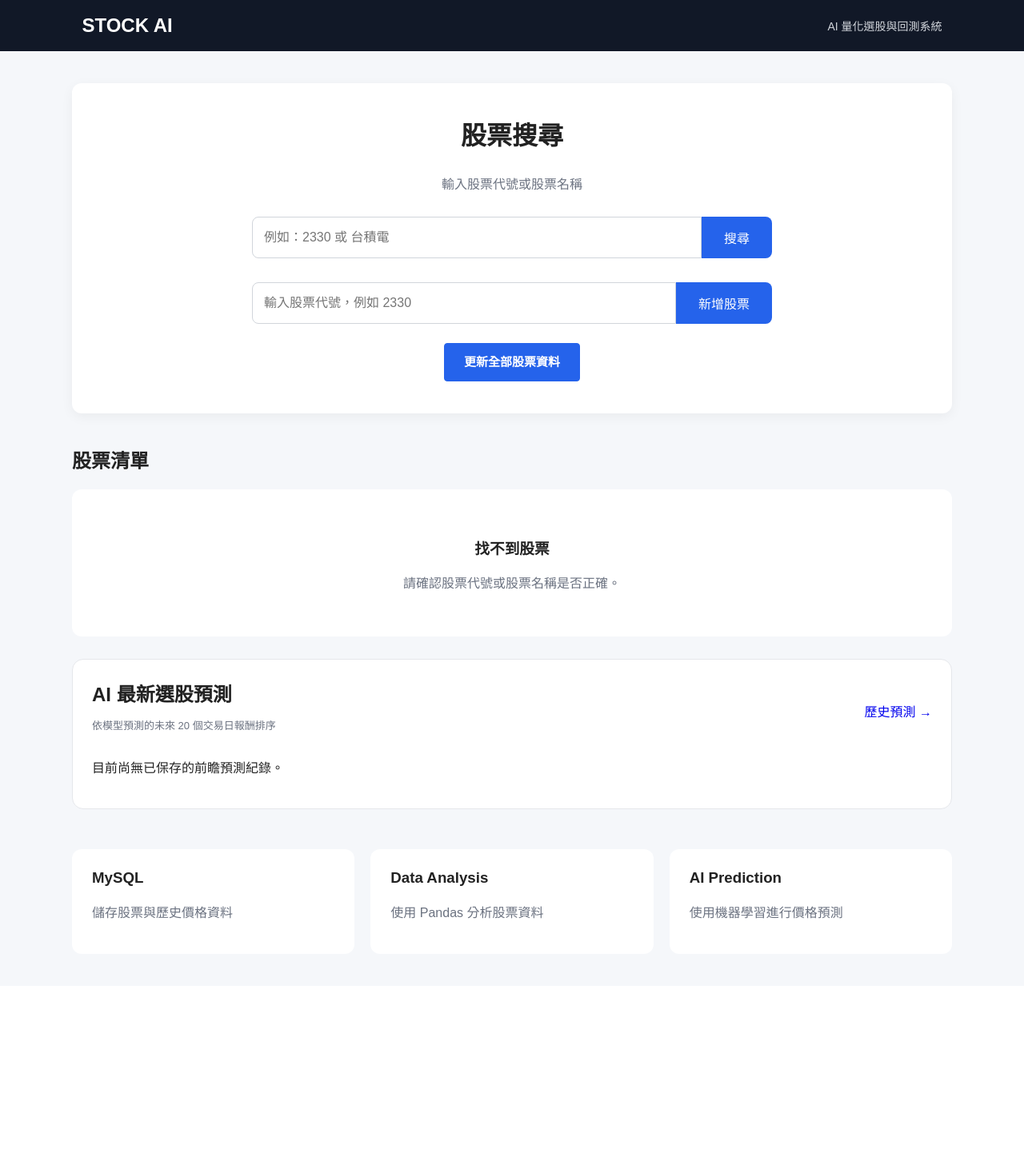
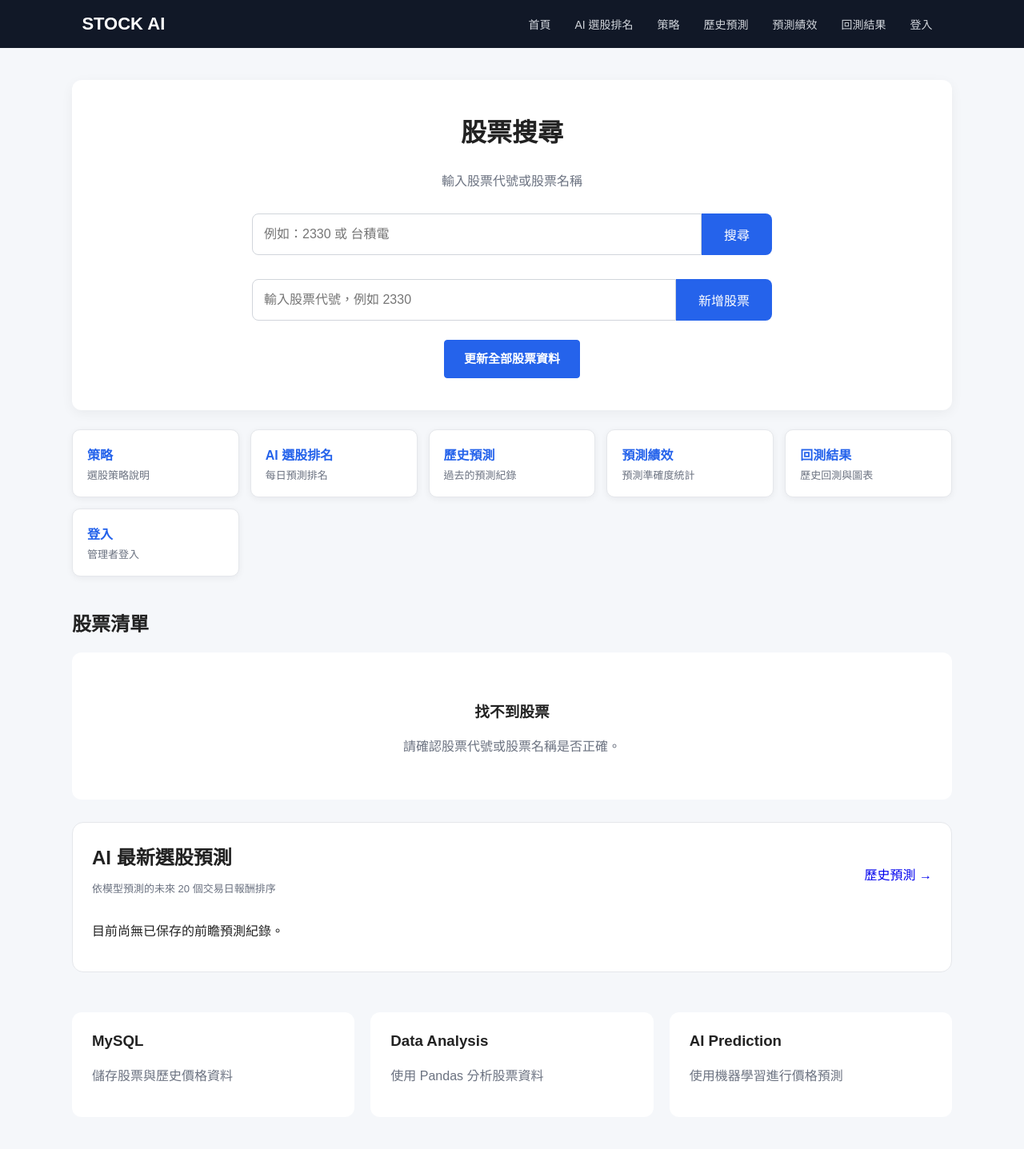
Before and after one commit to 80501tom-boop/PythonProject, a Django app: page / in a window 1280 px wide. Shown: the whole page at 80% size. Before the commit the page ends 1149 px from the top, so only its background shows below. Run offline with Django 5.2, Linux system fonts and the light colour scheme; data that the repository does not hold is empty.

Commit message:
統一導覽列與共用 CSS，首頁加入其他頁面快速連結
- 新增 base.css（設計變數、導覽列、快速連結卡片）
- 導覽列抽成 partials/navbar.html，全部頁面共用
- 首頁新增快速連結卡片
- 移除 style.css 舊的 .navbar 樣式

Co-authored-by: Copilot <223556219+Copilot@users.noreply.github.com>

```diff
--- /dev/null
+++ b/static/stocks/base.css
@@ -0,0 +1,102 @@
+/* =========================================================
+   共用設計變數與元件（所有頁面共用）
+========================================================= */
+
+:root {
+    --color-primary: #2563eb;
+    --color-dark: #111827;
+    --color-text: #222;
+    --color-muted: #6b7280;
+    --color-border: #e5e7eb;
+    --color-bg: #f5f7fa;
+    --color-card: #ffffff;
+    --radius: 10px;
+    --shadow: 0 2px 8px rgba(15, 23, 42, 0.06);
+}
+
+
+/* 導覽列貼齊頁面頂端（部分頁面 body 有 padding） */
+body:has(> .site-nav) {
+    padding: 0 !important;
+    margin: 0 !important;
+}
+
+
+/* =========================================================
+   導覽列
+========================================================= */
+
+.site-nav {
+    display: flex;
+    flex-wrap: wrap;
+    justify-content: space-between;
+    align-items: center;
+    gap: 12px;
+    padding: 14px 8%;
+    background: var(--color-dark);
+    color: #ffffff;
+}
+
+.site-brand {
+    font-size: 22px;
+    font-weight: bold;
+    color: #ffffff;
+    text-decoration: none;
+}
+
+.site-links {
+    display: flex;
+    flex-wrap: wrap;
+    gap: 6px;
+}
+
+.site-links a {
+    padding: 6px 12px;
+    border-radius: 6px;
+    color: #d1d5db;
+    text-decoration: none;
+    font-size: 14px;
+}
+
+.site-links a:hover {
+    background: #1f2937;
+    color: #ffffff;
+}
+
+
+/* =========================================================
+   快速連結卡片（首頁）
+========================================================= */
+
+.quick-links {
+    display: grid;
+    grid-template-columns: repeat(auto-fit, minmax(180px, 1fr));
+    gap: 14px;
+    margin: 24px 0;
+}
+
+.quick-card {
+    display: block;
+    padding: 18px;
+    background: var(--color-card);
+    border: 1px solid var(--color-border);
+    border-radius: var(--radius);
+    box-shadow: var(--shadow);
+    color: var(--color-text);
+    text-decoration: none;
+}
+
+.quick-card strong {
+    display: block;
+    margin-bottom: 4px;
+    color: var(--color-primary);
+}
+
+.quick-card span {
+    font-size: 13px;
+    color: var(--color-muted);
+}
+
+.quick-card:hover {
+    border-color: var(--color-primary);
+}
--- a/static/stocks/style.css
+++ b/static/stocks/style.css
@@ -23,24 +23,6 @@ a {
    導覽列
 ========================= */
 
-.navbar {
-    background: #111827;
-    color: white;
-    padding: 18px 8%;
-    display: flex;
-    justify-content: space-between;
-    align-items: center;
-}
-
-.logo {
-    font-size: 24px;
-    font-weight: bold;
-}
-
-.nav-title {
-    font-size: 14px;
-    color: #d1d5db;
-}
 
 
 /* =========================
@@ -200,11 +182,6 @@ a {
 ========================= */
 
 @media (max-width: 600px) {
-    .navbar {
-        flex-direction: column;
-        gap: 8px;
-    }
-
     .search-form {
         flex-direction: column;
     }
--- a/templates/stocks/index.html
+++ b/templates/stocks/index.html
@@ -14,6 +14,9 @@
     <title>STOCK AI 股票分析平台</title>
 
     <link rel="stylesheet"
+          href="{% static 'stocks/base.css' %}">
+
+    <link rel="stylesheet"
           href="{% static 'stocks/style.css' %}">
 
 </head>
@@ -26,17 +29,7 @@
      導覽列
 ========================= -->
 
-<header class="navbar">
-
-    <div class="logo">
-        STOCK AI
-    </div>
-
-    <div class="nav-title">
-        AI 量化選股與回測系統
-    </div>
-
-</header>
+{% include 'stocks/partials/navbar.html' %}
 
 
 
@@ -121,6 +114,36 @@
     <!-- =========================
         搜尋結果 / 股票清單
     ================ -->
+    <!-- =========================
+        快速連結（其他頁面）
+    ========================= -->
+    <section class="quick-links">
+        <a class="quick-card" href="{% url 'market_strategy' %}">
+            <strong>策略</strong>
+            <span>選股策略說明</span>
+        </a>
+        <a class="quick-card" href="{% url 'market_ranking' %}">
+            <strong>AI 選股排名</strong>
+            <span>每日預測排名</span>
+        </a>
+        <a class="quick-card" href="{% url 'prediction_history' %}">
+            <strong>歷史預測</strong>
+            <span>過去的預測紀錄</span>
+        </a>
+        <a class="quick-card" href="{% url 'prediction_performance' %}">
+            <strong>預測績效</strong>
+            <span>預測準確度統計</span>
+        </a>
+        <a class="quick-card" href="{% url 'market_backtest' %}">
+            <strong>回測結果</strong>
+            <span>歷史回測與圖表</span>
+        </a>
+        <a class="quick-card" href="{% url 'admin:login' %}">
+            <strong>登入</strong>
+            <span>管理者登入</span>
+        </a>
+    </section>
+
     <section class="stock-section">
         {% if query %}
             <h2>搜尋「{{ query }}」的結果</h2>
--- a/templates/stocks/market_backtest.html
+++ b/templates/stocks/market_backtest.html
@@ -2,6 +2,7 @@
 <html lang="zh-TW">
 
 <head>
+{% load static %}
 
     <meta charset="UTF-8">
 
@@ -637,10 +638,12 @@
 
     </style>
 
+    <link rel="stylesheet" href="{% static 'stocks/base.css' %}">
 </head>
 
 
 <body>
+{% include 'stocks/partials/navbar.html' %}
 
 
 <div class="container">
--- a/templates/stocks/market_ranking.html
+++ b/templates/stocks/market_ranking.html
@@ -3,6 +3,7 @@
 <html lang="zh-TW">
 
 <head>
+{% load static %}
     <meta charset="UTF-8">
     <meta name="viewport"
           content="width=device-width, initial-scale=1.0">
@@ -336,9 +337,11 @@
             }
         }
     </style>
+    <link rel="stylesheet" href="{% static 'stocks/base.css' %}">
 </head>
 
 <body>
+{% include 'stocks/partials/navbar.html' %}
 
 <div class="container">
 
--- a/templates/stocks/market_strategy.html
+++ b/templates/stocks/market_strategy.html
@@ -2,6 +2,7 @@
 <html lang="zh-Hant">
 
 <head>
+{% load static %}
 
     <meta charset="UTF-8">
 
@@ -492,10 +493,12 @@
 
     </style>
 
+    <link rel="stylesheet" href="{% static 'stocks/base.css' %}">
 </head>
 
 
 <body>
+{% include 'stocks/partials/navbar.html' %}
 
 <div class="container">
 
--- /dev/null
+++ b/templates/stocks/partials/navbar.html
@@ -0,0 +1,16 @@
+<!-- 共用導覽列（各頁以 include 引入） -->
+<header class="site-nav">
+
+    <a class="site-brand" href="{% url 'index' %}">STOCK AI</a>
+
+    <nav class="site-links">
+        <a href="{% url 'index' %}">首頁</a>
+        <a href="{% url 'market_ranking' %}">AI 選股排名</a>
+        <a href="{% url 'market_strategy' %}">策略</a>
+        <a href="{% url 'prediction_history' %}">歷史預測</a>
+        <a href="{% url 'prediction_performance' %}">預測績效</a>
+        <a href="{% url 'market_backtest' %}">回測結果</a>
+        <a href="{% url 'admin:login' %}">登入</a>
+    </nav>
+
+</header>
--- a/templates/stocks/prediction_history.html
+++ b/templates/stocks/prediction_history.html
@@ -1,6 +1,7 @@
 <!DOCTYPE html>
 <html lang="zh-Hant">
 <head>
+{% load static %}
     <meta charset="UTF-8">
     <meta name="viewport" content="width=device-width, initial-scale=1.0">
     <title>STOCK AI｜歷史預測</title>
@@ -186,9 +187,11 @@
             }
         }
     </style>
+    <link rel="stylesheet" href="{% static 'stocks/base.css' %}">
 </head>
 
 <body>
+{% include 'stocks/partials/navbar.html' %}
 <div class="container">
 
     <a class="back" href="{% url 'market_ranking' %}">
```
Also changed, not shown: templates/stocks/prediction_performance.html (+2 -9 lines), templates/stocks/stock_detail.html (+4 -11 lines).
